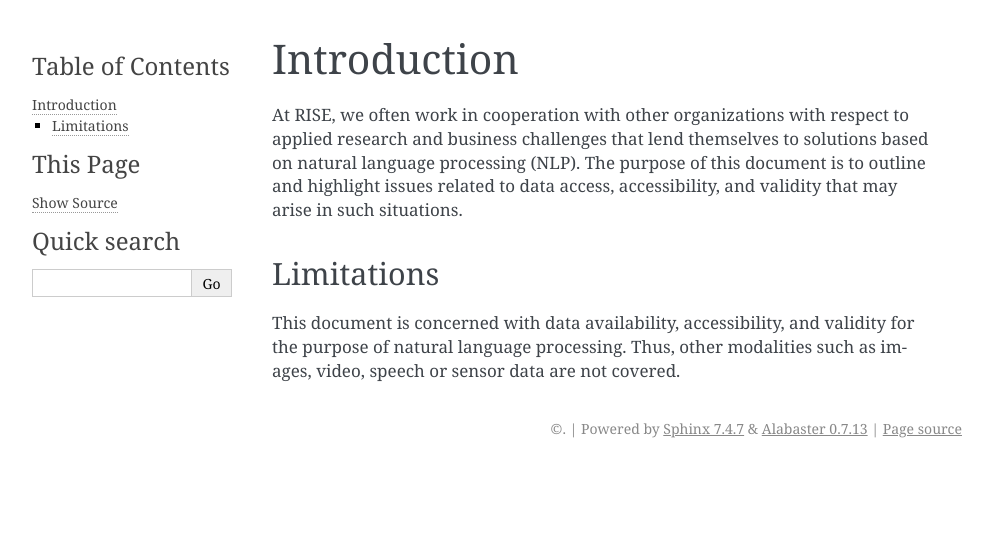
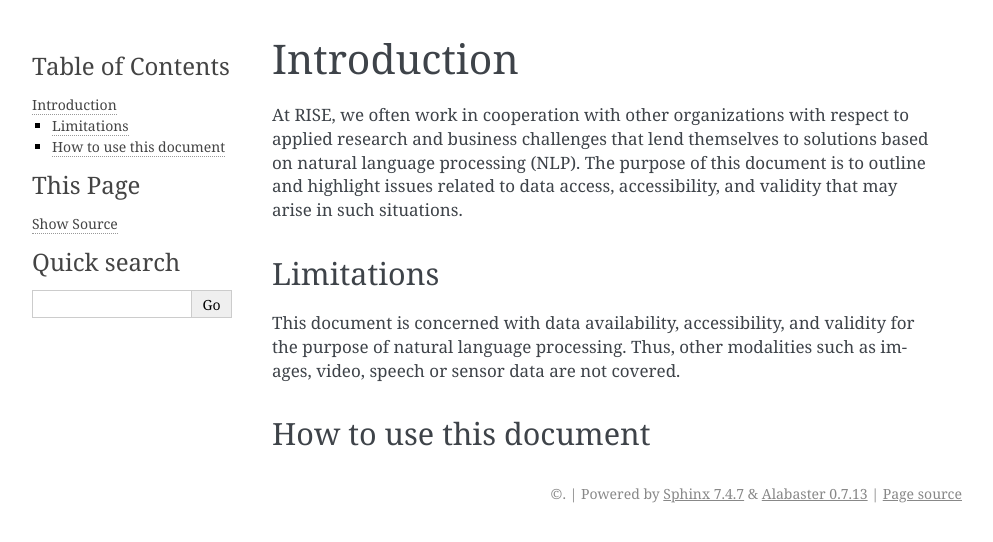
Before and after one commit to fredriko/nlp-data-readiness, a Sphinx documentation site: the page built from docs/introduction.md, in a window 1280 px wide. Shown: the top 542 px of the page, without its empty margins (148-1141 px from the left). Built offline with Sphinx 7.4.7, drawn with Linux system fonts in a browser that asks for light colours.

Commit message:
Refactoring.

```diff
--- a/docs/introduction.md
+++ b/docs/introduction.md
@@ -10,3 +10,5 @@ and highlight issues related to data access, accessibility, and validity that ma
 
 This document is concerned with data availability, accessibility, and validity for the purpose of natural language
 processing. Thus, other modalities such as images, video, speech or sensor data are not covered.
+
+## How to use this document
```
